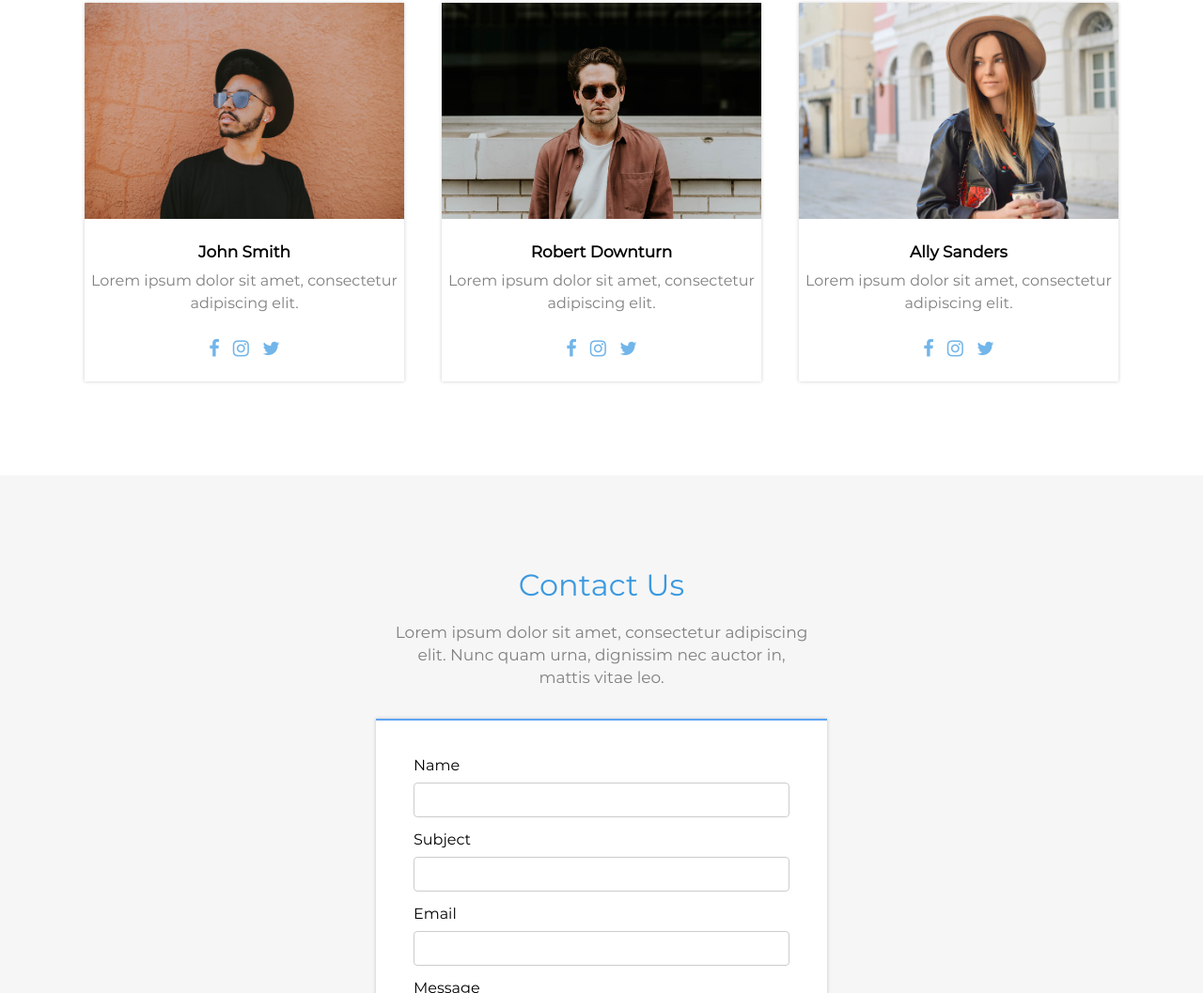
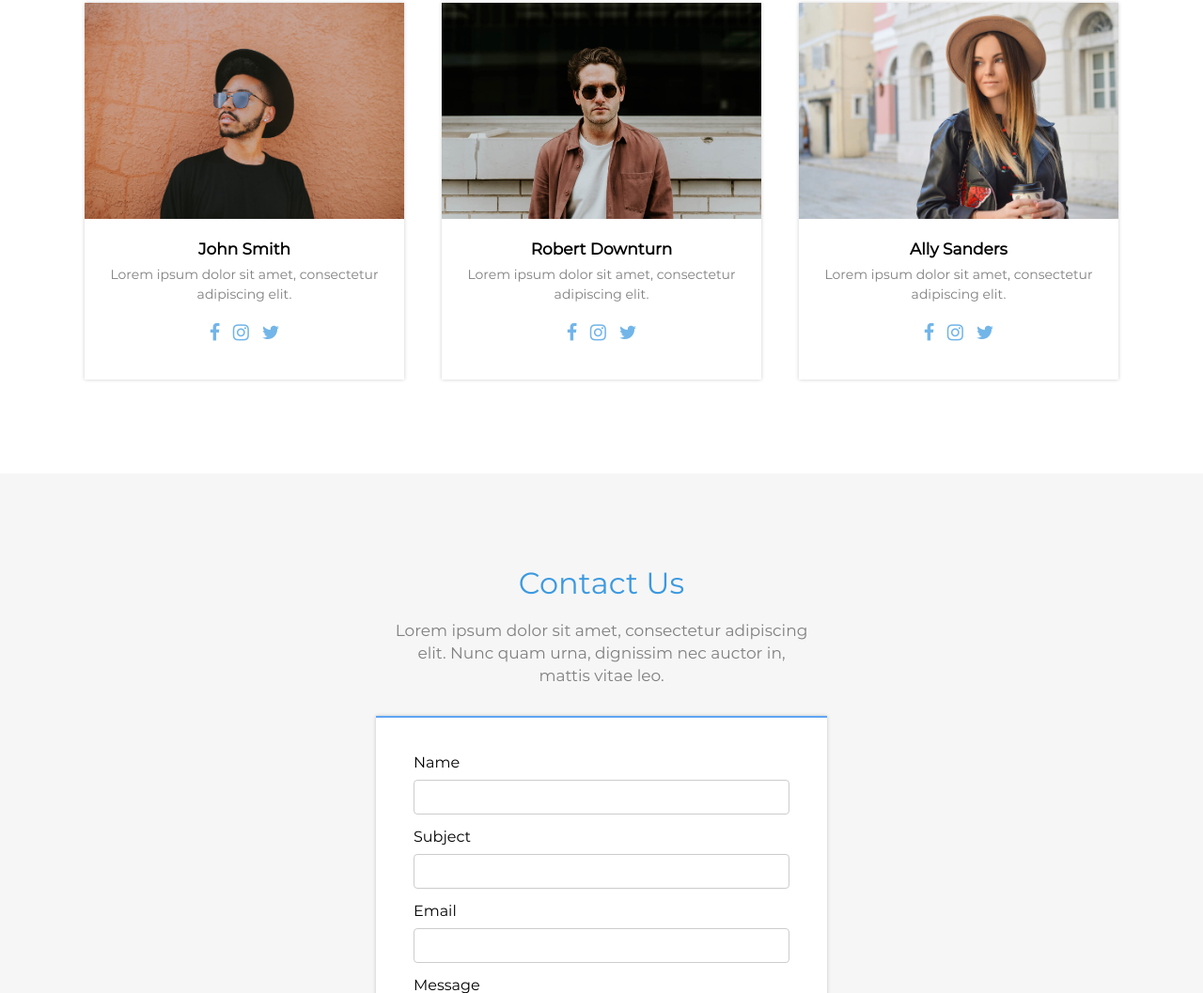
Before and after one commit to kaviyapreethi/Vega_UIMock, a plain HTML site: page index.html in a window 1280 px wide. Shown: the part 2498-3555 px from the top of the page at 94% size. Drawn offline with Linux system fonts and the light colour scheme.

Commit message:
Vega pageview

```diff
--- a/index.html
+++ b/index.html
@@ -10,11 +10,11 @@
   </script>
 </head>
 
-<body>
+<body onpageshow="myFn()">
   <header>
     <div class="menubar">
       <div class="Vega">Vega</div>
-      <button onclick="myFunction()" class="menubar_menu-button">&#9776;</button>
+      <button onclick="hangburger()" class="menubar_menu-button">&#9776;</button>
       <nav>
         <ul id="myDropdown" class="menubar__dropdown" onclick="activeFunc()">
           <li><a href="#home" class="btn">HOME</a></li>
@@ -27,7 +27,7 @@
     </div>
   </header>
 
-  <div id="scrollme" onmouseover="myFn()">
+  <div id="scrollme">
     <div id="home" class="scrolling">
       <section class="home">
         <div class="home__image ">
@@ -213,9 +213,9 @@
           <div class="about__table">
             <div class="about__header">
               <img src="./assets/images/avatar1.jpg" alt="John Smith" width="340" height="230">
-              <div class="about_body">
+              <div class="about__body">
                 <p style="font-size: 17px; color:black; margin-bottom: -10px"><strong>John Smith</strong></p>
-                <p style="line-height: 1.5; padding-bottom: 5px; color: gray">Lorem ipsum dolor sit amet,
+                <p style="line-height: 1.5; padding-top: 5px; color: gray">Lorem ipsum dolor sit amet,
                   consectetur<br /> adipiscing elit.
                 </p>
                 <a href="#" onMouseOver="this.style.color='lightblue'" onMouseOut="this.style.color='#18acdc'"
@@ -234,9 +234,9 @@
           <div class="about__table">
             <div class="about__header">
               <img src="./assets/images/avatar2.jpg" alt="Robert Downturn" width="340" height="230">
-              <div class="about_body">
+              <div class="about__body">
                 <p style="font-size: 17px; color:black; margin-bottom: -10px"><strong>Robert Downturn</strong></p>
-                <p style="line-height: 1.5; padding-bottom: 5px; color: gray">Lorem ipsum dolor sit amet,
+                <p style="line-height: 1.5; padding-top: 5px; color: gray">Lorem ipsum dolor sit amet,
                   consectetur<br /> adipiscing elit.
                 </p>
                 <a href="#" onMouseOver="this.style.color='lightblue'" onMouseOut="this.style.color='#18acdc'"
@@ -255,9 +255,9 @@
           <div class="about__table">
             <div class="about__header">
               <img src="./assets/images/avatar3.jpg" alt="Ally Sanders" width="340" height="230">
-              <div class="about_body">
+              <div class="about__body">
                 <p style="font-size: 17px; color:black; margin-bottom: -10px"><strong>Ally Sanders</strong></p>
-                <p style="line-height: 1.5; padding-bottom: 5px; color: gray">Lorem ipsum dolor sit amet,
+                <p style="line-height: 1.5; padding-top: 5px; color: gray">Lorem ipsum dolor sit amet,
                   consectetur<br /> adipiscing elit.
                 </p>
                 <a href="#" onMouseOver="this.style.color='lightblue'" onMouseOut="this.style.color='#18acdc'"
--- a/js/app.js
+++ b/js/app.js
@@ -1,4 +1,4 @@
-function myFunction() {
+function hangburger() {
   document.getElementById("myDropdown").classList.toggle("show");
 }
 window.onclick = function(event) {
@@ -32,55 +32,35 @@ function activeFunc() {
 //on scroll active
 function myFn() {
   {
-    console.log(1);
     var section = document.querySelectorAll(".scrolling");
+    // querySelectorAll returns all the element of .scrolling
     var sections = {};
+    //{}=> object
     var i = 0;
 
     Array.prototype.forEach.call(section, function(e) {
       sections[e.id] = e.offsetTop;
-    });
+    }); // it calls all the element and set it with top index as pixels
 
     window.onscroll = function() {
       var scrollPosition =
         document.documentElement.scrollTop || document.body.scrollTop;
+      // || executes when any one is true or both
+      //The document.documentElement property gives you the html element,
+      //while the document.body property gives you the body element.
 
       for (i in sections) {
         if (sections[i] <= scrollPosition) {
           document.querySelector(".active").setAttribute("class", " ");
+          //querrySelector gets the 1st element that matches .active
+          //it affects class and changes value(name,value). " " => empty string (any value)
           document
             .querySelector("a[href*=" + i + "]")
             .setAttribute("class", "active");
+          //a[href*=#] means the querySelector is looking for all elements containing a #,
+          // and in your case 'a[href*=' + i + ']' is further specifying elements that has the current href of i.
         }
       }
     };
   }
 }
-
-//on scroll active change it
-
-/*function myFn() {
-  var header = document.getElementById("scrollme");
-  var btns = header.getElementsByClassName("scrolling");
-  for (var i = 0; i < btns.length; i++) {
-    btns[i].addEventListener("mouseover", function() {
-      var current = document.getElementsByClassName("active");
-      if (current.length > 0) {
-        current[0].className = current[0].className.replace(" active", "");
-      }
-      this.className += " active";
-    });
-  }
-}*/
-
-/*var a = document.getElementById("myDropdown");
-var b = a.getElementsByClassName("btn");
-
-for (var i = 0; i < b.length; i++) {
-  b[i] = document.getElementsByClassName("btn");
-  this.className += " active";
-}
-var a = document.getElementById("myDropdown");
-var b = a.getElementsByClassName("btn");
-for (var i = 0; i < b.length; i++) {
-  b.className += " active";*/
```
